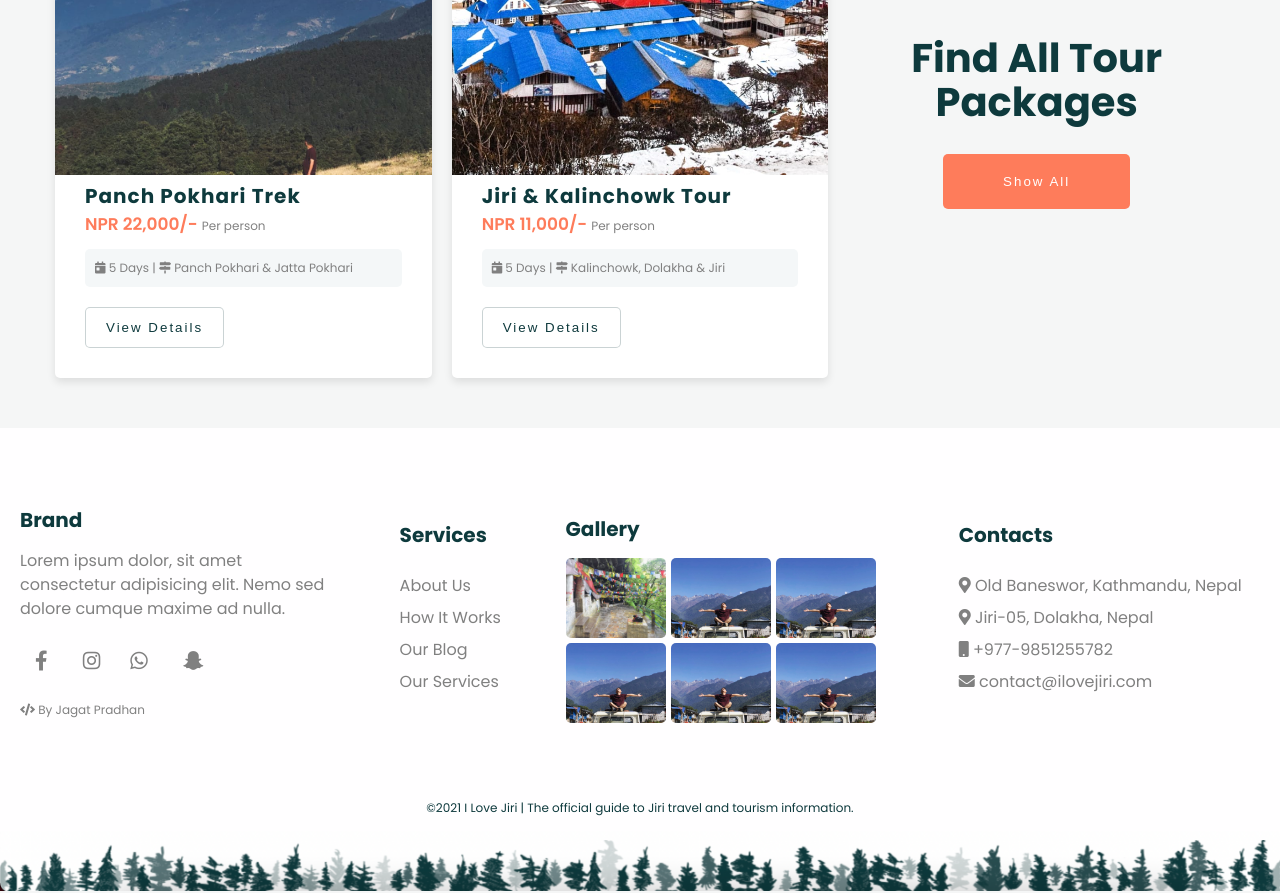
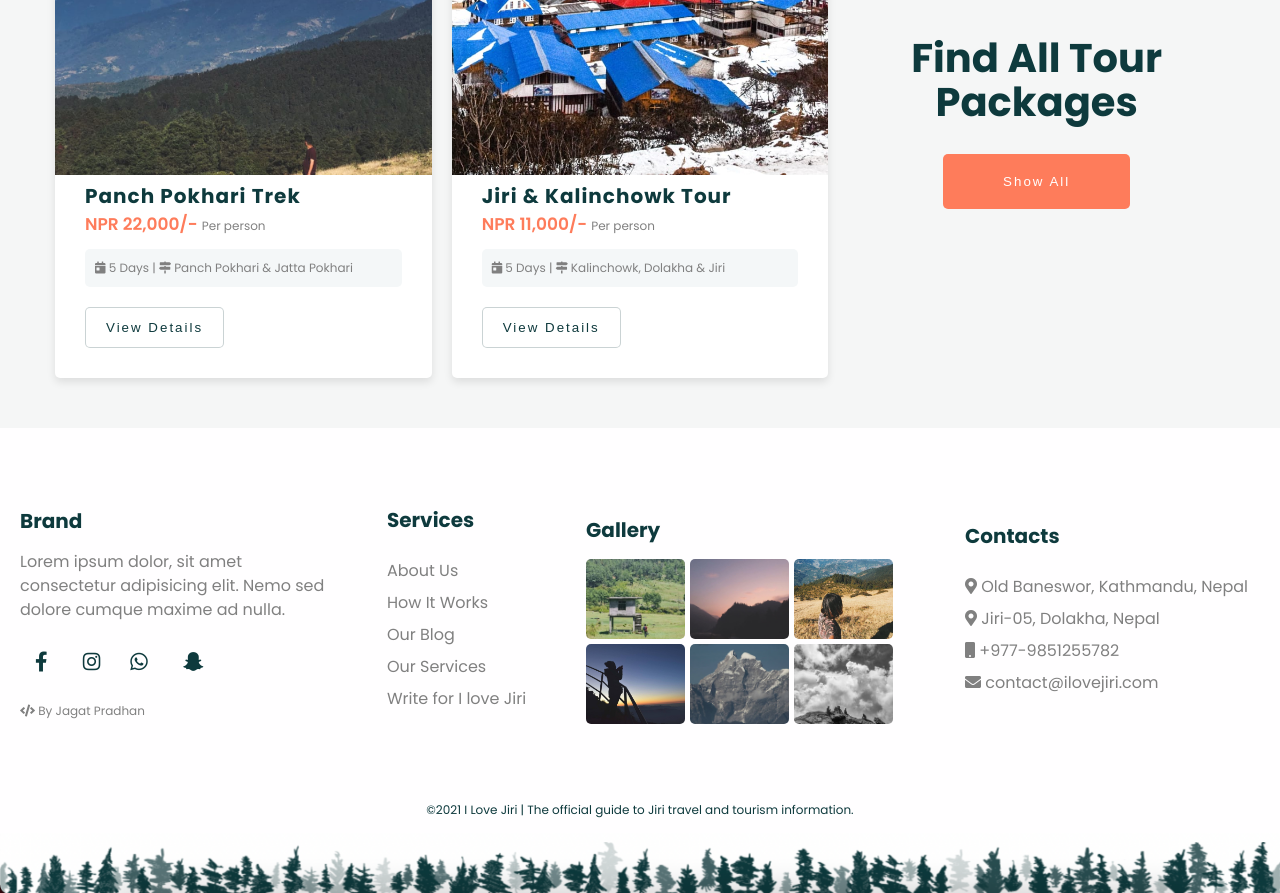
Before and after one commit to jagat0112/ilovejiri, a website built with Parcel: page index.html in a window 1280 px wide. Shown: the part 3303-4196 px from the top of the page. Built offline with nearby package versions, Linux system fonts and the light colour scheme.

Commit message:
major improvements

```diff
--- a/index.html
+++ b/index.html
@@ -287,12 +287,12 @@
           </p>
           <div class="footer-links footer-links--grid">
             <span
-              ><a href=""><i class="fab fa-facebook-f"></i></a></span
+              ><a href="https://www.facebook.com/ilovejiri" target="_blank"><i class="fab fa-facebook-f"></i></a></span
             >
 
-            <span><a href=""><i class="fab fa-instagram"></i></a></i></span
+            <span><a href="https://www.instagram.com/ilovejiri/" target="_blank"><i class="fab fa-instagram"></i></a></i></span
             ><span><a href=""><i class="fab fa-whatsapp"></i></a></i></span>
-            <span><a href=""><i class="fab fa-snapchat-ghost"></i></a></i></span>
+            <span><a href="https://www.snapchat.com/add/jgtpradhan" target="_blank"><i class="fab fa-snapchat-ghost"></i></a></i></span>
           </div>
 
             <h4 class="footer-about--small" style="  text-align: left;
@@ -307,6 +307,7 @@
             <li><a href="">How It Works</a></li>
             <li><a href="">Our Blog</a></li>
             <li><a href="">Our Services</a></li>
+            <li><a href="">Write for I love Jiri</a></li>
           </ul>
         </div>
         <div class="footer-gallery">
@@ -314,27 +315,27 @@
           <div class="footer-gallery__items">
             <img
               class="footer-gallery__item"
-              src="./images/jireswori_bvcyhs_c_scalew_960.jpg"
+              src="./images/footer5.jpeg"
             />
             <img
               class="footer-gallery__item"
-              src="./images/garjung_nv7iev.jpeg"
+              src="./images/footer4.jpeg"
             />
             <img
               class="footer-gallery__item"
-              src="./images/garjung_nv7iev.jpeg"
+              src="./images/footer-3.jpeg"
             />
             <img
               class="footer-gallery__item"
-              src="./images/garjung_nv7iev.jpeg"
+              src="./images/footer-img2.jpeg"
             />
             <img
               class="footer-gallery__item"
-              src="./images/garjung_nv7iev.jpeg"
+              src="./images/footer-img1.jpeg"
             />
             <img
               class="footer-gallery__item"
-              src="./images/garjung_nv7iev.jpeg"
+              src="./images/footer6.jpeg"
             />
           </div>
         </div>
@@ -350,7 +351,8 @@
               Jiri-05, Dolakha, Nepal
             </li>
             <li><i class="fas fa-mobile"></i> +977-9851255782</li>
-            <li><i class="fas fa-envelope"></i> contact@ilovejiri.com</li>
+            <li><a href = "mailto: contact@ilovejiri.com"><i class="fas fa-envelope"></i> contact@ilovejiri.com</a></li>
+
           </ul>
         </div>
       </div>
--- a/scss/style.scss
+++ b/scss/style.scss
@@ -700,6 +700,8 @@ img {
 
 .footer--grid {
   display: grid;
+  justify-content: center;
+  align-content: center;
   gap: 20px;
 
   justify-items: center;
@@ -733,6 +735,12 @@ img {
 .footer-about {
   .footer-links {
     margin: 25px 0;
+    i {
+      color: $text--color;
+    }
+    i:hover {
+      color: $primary--color;
+    }
     span {
       margin: 0 15px;
     }
```
Also changed, not shown: css/style.css, icons/tiktok-brands (1).svg (deleted), images/footer-3.jpeg (added), images/footer-img1.jpeg (added), images/footer-img2.jpeg (added), images/footer4.jpeg (added), images/footer5.jpeg (added), images/footer6.jpeg (added), 1 other file.
